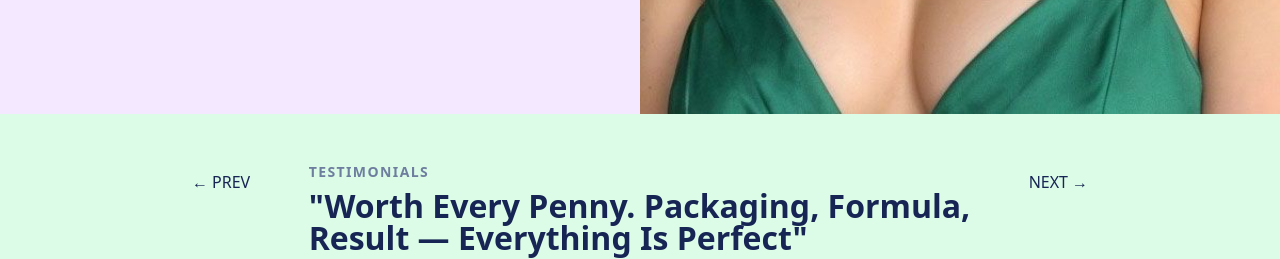
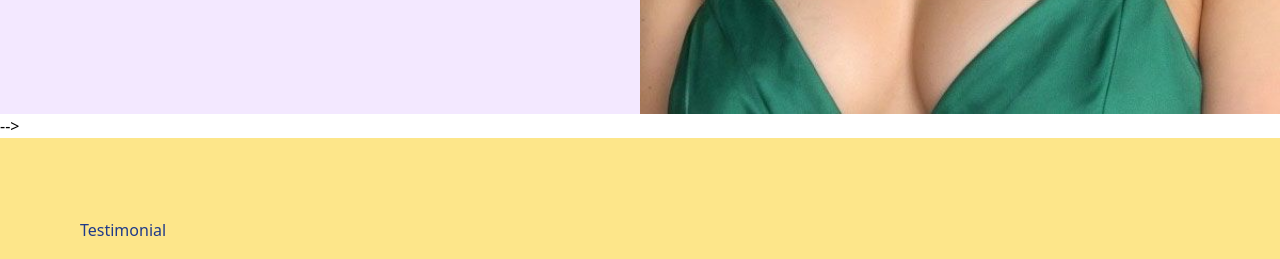
Before and after one commit to JohnMabas/Skincare-hub, a website: page index.html in a window 1280 px wide. Shown: the part 2330-2589 px from the top of the page. Drawn offline with nearby package versions, Linux system fonts and the light colour scheme.

```diff
--- a/index.html
+++ b/index.html
@@ -139,35 +139,35 @@
     </div>
 
     <!-- Testimonials Section -->
-    <div class="bg-green-100 text-blue-950 py-12 px-4">
+    <!-- <div class="bg-green-100 text-blue-950 py-12 px-4">
 
         <div class="max-w-4xl mx-auto">
             <div class="flex items-start justify-between gap-4">
 
                 <!-- PREV -->
-                <a href="#" class="inline-flex items-center gap-1 hover:text-blue-700 mt-2 shrink-0 text-sm sm:text-base">
+                <!-- <a href="#" class="inline-flex items-center gap-1 hover:text-blue-700 mt-2 shrink-0 text-sm sm:text-base">
                     <span class="leading-none">&#8592;</span>
                     <span>PREV</span>
-                </a>
+                </a> -->
 
                 <!-- Quote -->
-                <div class=" px-2">
+                <!-- <div class=" px-2">
                     <p class="text-xs sm:text-sm text-[#05065a83] font-semibold uppercase tracking-widest mb-2">Testimonials</p>
                     <h2 class="text-xl sm:text-2xl md:text-[2rem] leading-snug font-semibold">
                         "Worth Every Penny. Packaging, Formula, <br class="hidden sm:block"> Result — Everything Is Perfect"
                     </h2>
-                </div>
+                </div> -->
 
                 <!-- NEXT -->
-                <a href="#" class="inline-flex items-center gap-1 hover:text-blue-700 mt-2 shrink-0 text-sm sm:text-base">
+                <!-- <a href="#" class="inline-flex items-center gap-1 hover:text-blue-700 mt-2 shrink-0 text-sm sm:text-base">
                     <span>NEXT</span>
                     <span class="leading-none">&#8594;</span>
                 </a>
 
-            </div>
+            </div> -->
 
             <!-- Reviewer Info -->
-            <div class="flex flex-col sm:flex-row justify-between items-center mt-10 gap-4">
+            <!-- <div class="flex flex-col sm:flex-row justify-between items-center mt-10 gap-4">
                 <div class="flex items-center gap-3">
                     <img src="/images/lady.jpeg" alt="Emma" class="w-10 h-10 rounded-full object-cover">
                     <div>
@@ -182,7 +182,7 @@
             </div>
         </div>
 
-    </div>
+    </div> --> -->
 
     <!-- vitex end -->
 
```
